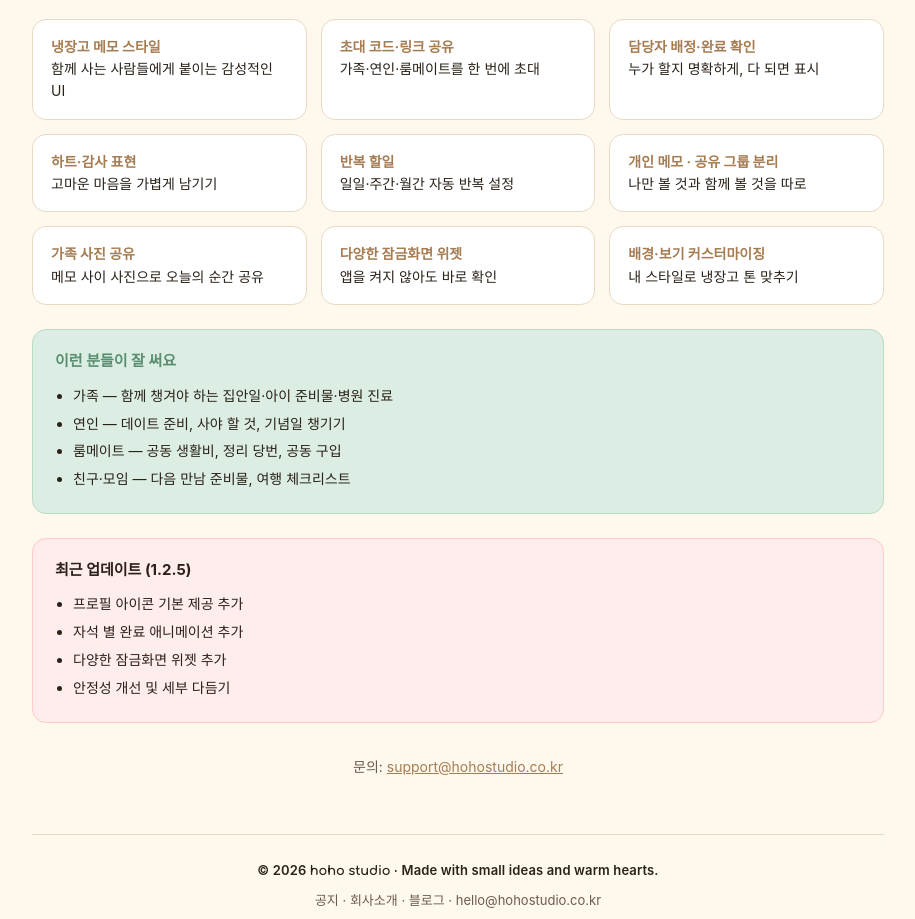
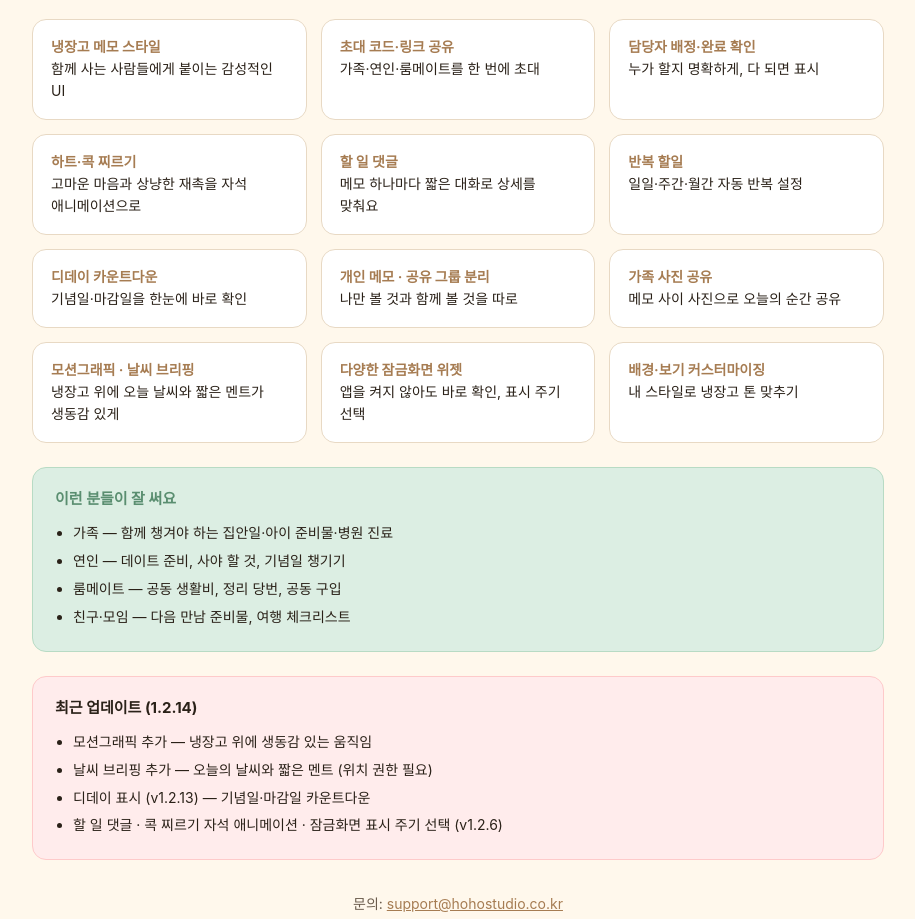
Before and after one commit to YeongminJ/hohostudio-web, a plain HTML site: page wedo/index.html in a window 1280 px wide. Shown: the part 1100-2019 px from the top of the page, without its empty margins (182-1097 px from the left). Drawn offline with Linux system fonts and the light colour scheme; a web font is replaced by a local one.

Commit message:
WEDO v1.2.14 반영: 소개 페이지 신규 기능 + 처리방침 위치 권한 명확화
wedo/index.html:
- features 그리드에 신규 기능 추가 (9개 → 12개)
  · 하트·콕 찌르기 (냉장고 자석 애니메이션)
  · 할 일 댓글
  · 디데이 카운트다운
  · 모션그래픽·날씨 브리핑
  · 잠금화면 위젯 표시 주기 선택
- whats-new 섹션 1.2.5 → 1.2.14로 갱신
  (모션그래픽·날씨·디데이·댓글·콕 찌르기·주기 선택 요약)

wedo/privacy.html:
- 최종 수정일 2026-07-15 → 2026-11-23
- 적용 버전에 날씨 브리핑 v1.2.14 공식 도입 명시
- 변경 이력에 2026-11-23 항목 추가 (위치 권한 사용 명확화,
  수집 항목·목적·위탁 대상 변동 없어 재동의 불필요)
- 기존 위치 조항(대략적 위치·요청 시점 사용·별도 저장 없음)은 그대로 유지

```diff
--- a/wedo/index.html
+++ b/wedo/index.html
@@ -175,11 +175,14 @@
       <div class="feature-pill"><strong>냉장고 메모 스타일</strong><br>함께 사는 사람들에게 붙이는 감성적인 UI</div>
       <div class="feature-pill"><strong>초대 코드·링크 공유</strong><br>가족·연인·룸메이트를 한 번에 초대</div>
       <div class="feature-pill"><strong>담당자 배정·완료 확인</strong><br>누가 할지 명확하게, 다 되면 표시</div>
-      <div class="feature-pill"><strong>하트·감사 표현</strong><br>고마운 마음을 가볍게 남기기</div>
+      <div class="feature-pill"><strong>하트·콕 찌르기</strong><br>고마운 마음과 상냥한 재촉을 자석 애니메이션으로</div>
+      <div class="feature-pill"><strong>할 일 댓글</strong><br>메모 하나마다 짧은 대화로 상세를 맞춰요</div>
       <div class="feature-pill"><strong>반복 할일</strong><br>일일·주간·월간 자동 반복 설정</div>
+      <div class="feature-pill"><strong>디데이 카운트다운</strong><br>기념일·마감일을 한눈에 바로 확인</div>
       <div class="feature-pill"><strong>개인 메모 · 공유 그룹 분리</strong><br>나만 볼 것과 함께 볼 것을 따로</div>
       <div class="feature-pill"><strong>가족 사진 공유</strong><br>메모 사이 사진으로 오늘의 순간 공유</div>
-      <div class="feature-pill"><strong>다양한 잠금화면 위젯</strong><br>앱을 켜지 않아도 바로 확인</div>
+      <div class="feature-pill"><strong>모션그래픽 · 날씨 브리핑</strong><br>냉장고 위에 오늘 날씨와 짧은 멘트가 생동감 있게</div>
+      <div class="feature-pill"><strong>다양한 잠금화면 위젯</strong><br>앱을 켜지 않아도 바로 확인, 표시 주기 선택</div>
       <div class="feature-pill"><strong>배경·보기 커스터마이징</strong><br>내 스타일로 냉장고 톤 맞추기</div>
     </div>
 
@@ -194,12 +197,12 @@
     </div>
 
     <div class="whats-new">
-      <h3>최근 업데이트 (1.2.5)</h3>
+      <h3>최근 업데이트 (1.2.14)</h3>
       <ul>
-        <li>프로필 아이콘 기본 제공 추가</li>
-        <li>자석 별 완료 애니메이션 추가</li>
-        <li>다양한 잠금화면 위젯 추가</li>
-        <li>안정성 개선 및 세부 다듬기</li>
+        <li>모션그래픽 추가 — 냉장고 위에 생동감 있는 움직임</li>
+        <li>날씨 브리핑 추가 — 오늘의 날씨와 짧은 멘트 (위치 권한 필요)</li>
+        <li>디데이 표시 (v1.2.13) — 기념일·마감일 카운트다운</li>
+        <li>할 일 댓글 · 콕 찌르기 자석 애니메이션 · 잠금화면 표시 주기 선택 (v1.2.6)</li>
       </ul>
     </div>
 
```
Also changed, not shown: wedo/privacy.html (+12 -1 lines).
